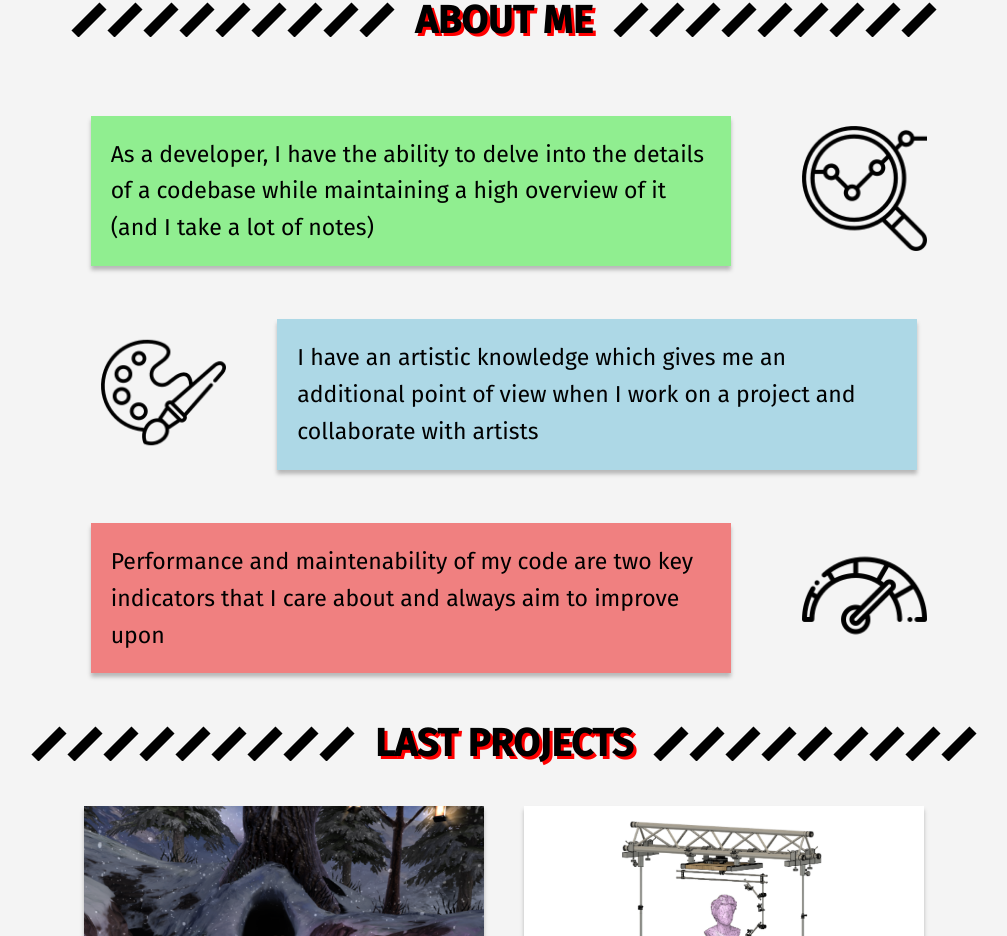
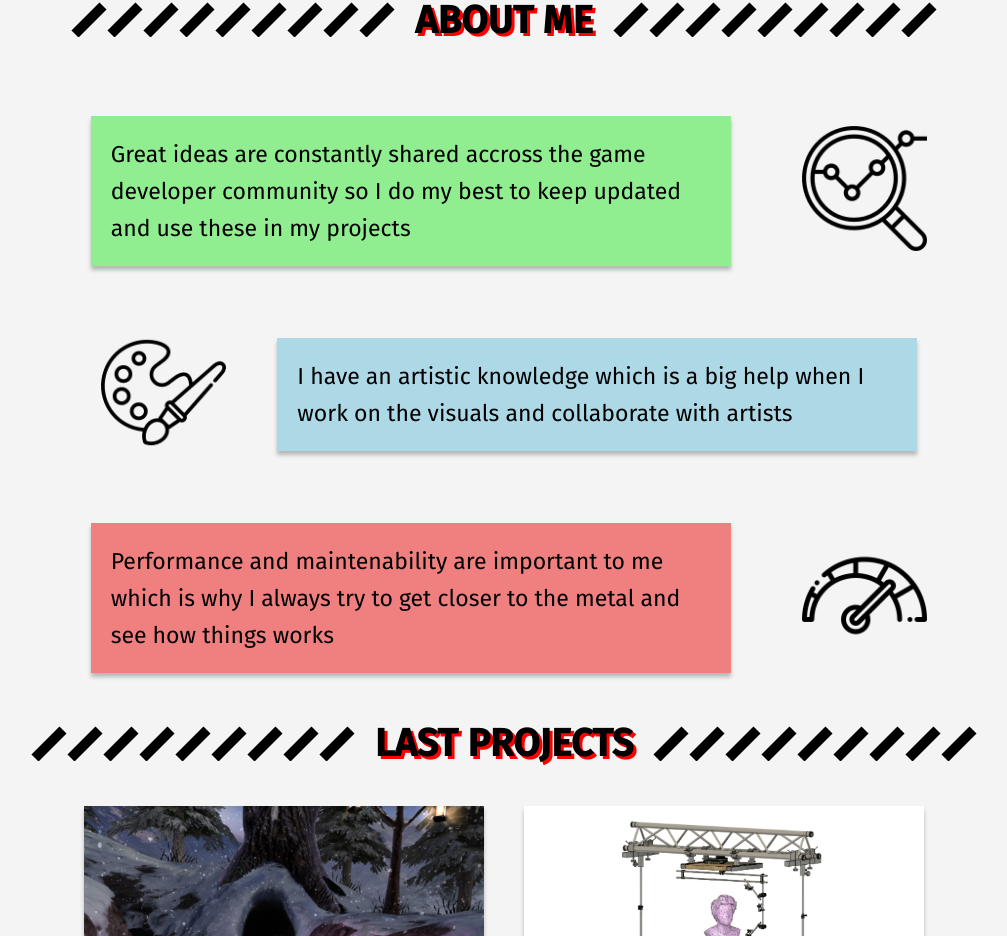
Before and after one commit to guillaume-haerinck/portfolio, a Vue app: page /projects in a window 1280 px wide. Shown: the part 850-1786 px from the top of the page, without its empty margins (136-1143 px from the left). Built offline with nearby package versions, Linux system fonts and the light colour scheme.

Commit message:
Update "about me" quotes

```diff
--- a/src/views/Landing.vue
+++ b/src/views/Landing.vue
@@ -21,7 +21,7 @@
 
       <div class="presentation-element wrap-reverse">
         <div class="backgrounded presentation-text green">
-          <p>As a developer, I have the ability to delve into the details of a codebase while maintaining a high overview of it (and I take a lot of notes)</p>
+          <p>Great ideas are constantly shared accross the game developer community so I do my best to keep updated and use these in my projects</p>
         </div>
 
         <div class="presentation-icon">
@@ -35,13 +35,13 @@
         </div>
 
         <div class="backgrounded presentation-text blue">
-          <p>I have an artistic knowledge which gives me an additional point of view when I work on a project and collaborate with artists</p>
+          <p>I have an artistic knowledge which is a big help when I work on the visuals and collaborate with artists</p>
         </div>
       </div>
 
       <div class="presentation-element wrap-reverse">
         <div class="backgrounded presentation-text red">
-          <p>Performance and maintenability of my code are two key indicators that I care about and always aim to improve upon</p>
+          <p>Performance and maintenability are important to me which is why I always try to get closer to the metal and see how things works</p>
         </div>
 
         <div class="presentation-icon">
```
